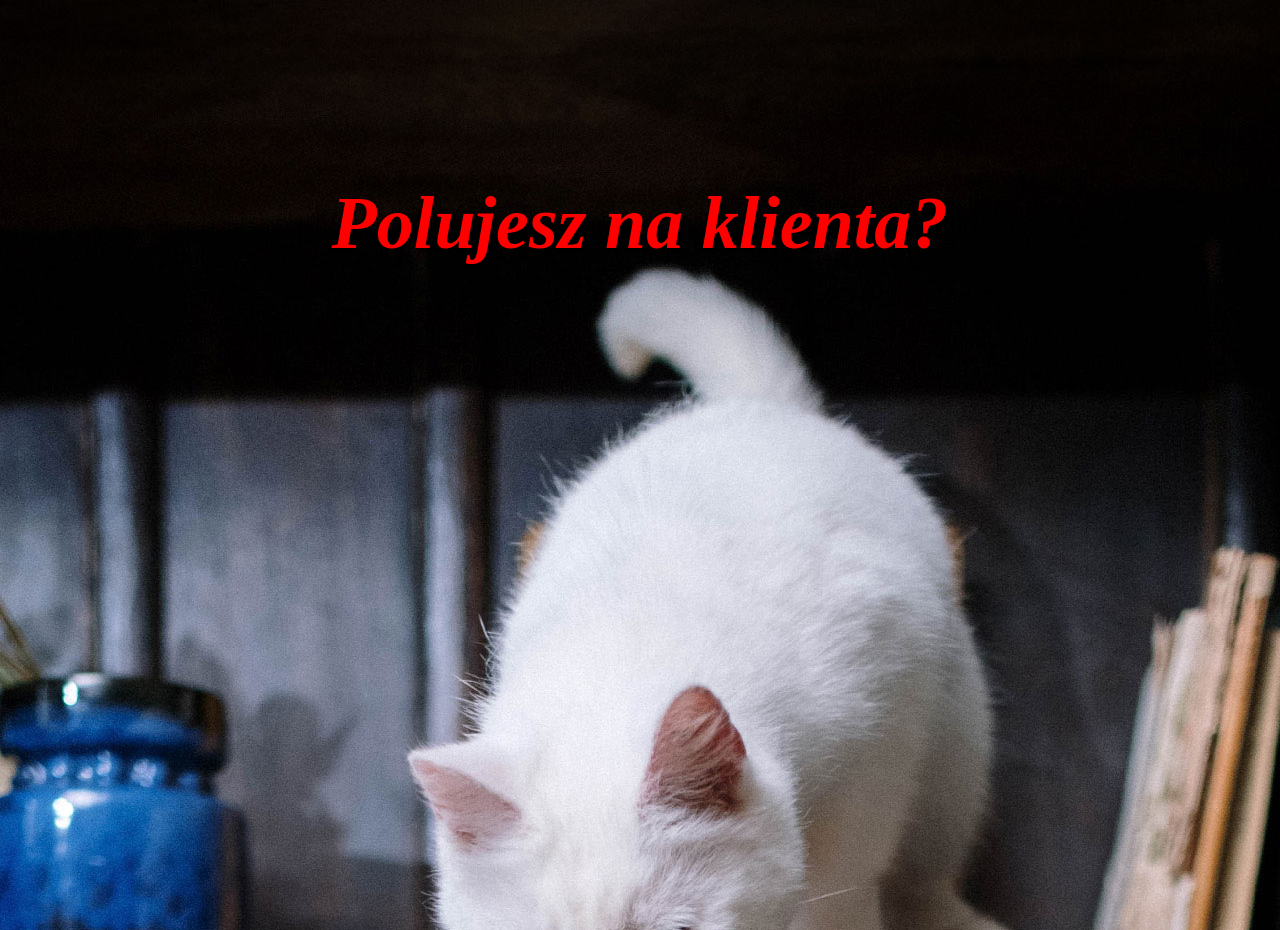
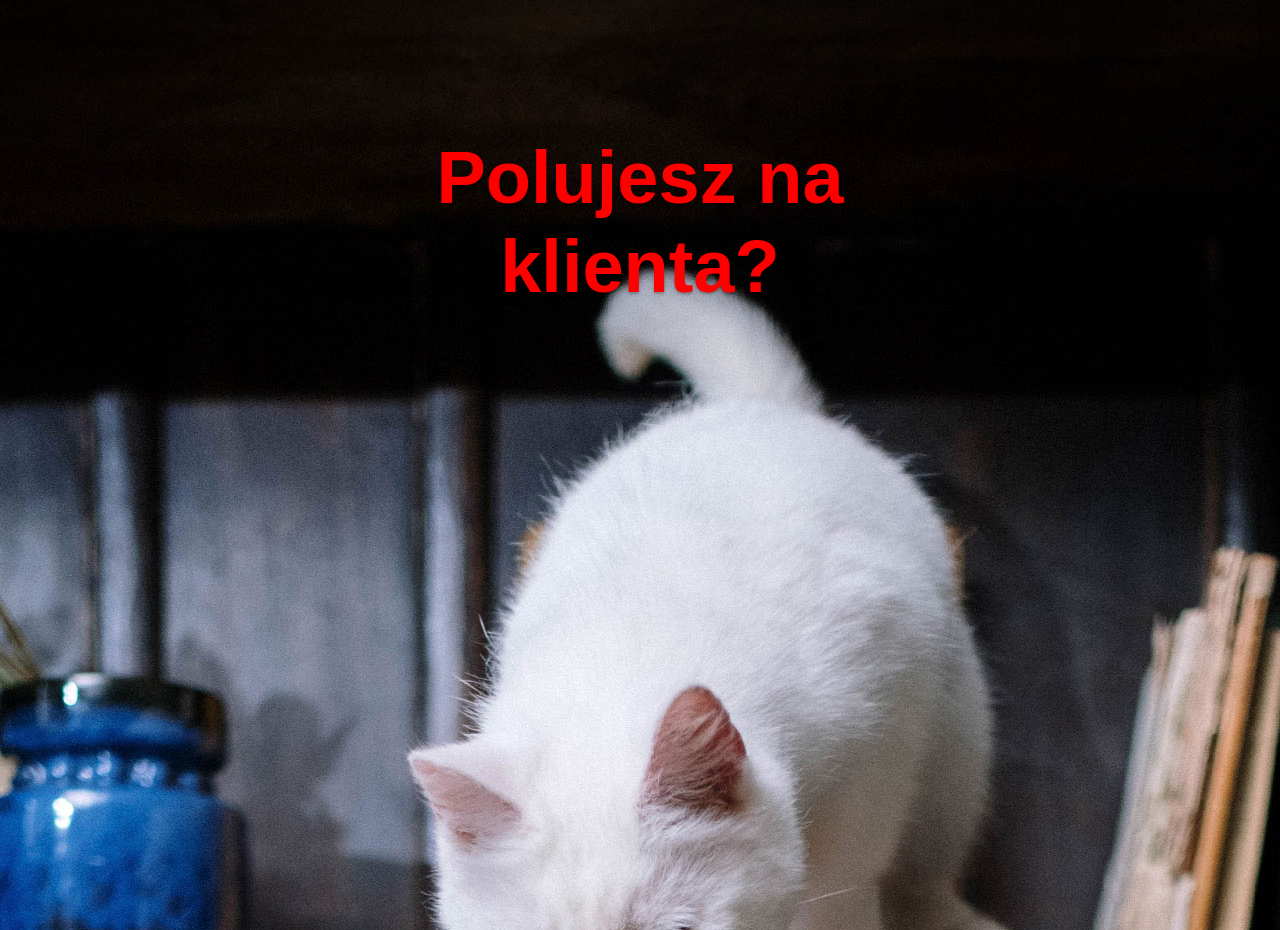
Before and after one commit to ScorpVisual/kocieTextyBad, a plain HTML site: page index.html in a window 1280 px wide. Shown: the part 864-1794 px from the top of the page. Drawn offline with nearby package versions, Linux system fonts and the light colour scheme; a web font is replaced by a local one.

Commit message:
Add files via upload

```diff
--- a/index.html
+++ b/index.html
@@ -66,7 +66,7 @@
 <!-- HERO IMAGE -->
 <div class="hero-image">
   <div>
-    <h1 class="pt-1 mt-0 text-center akapit hero-header">Polujesz na klienta?</h1>
+    <h1 class="pt-1 mt-0 text-center hero-header font-weight-bold">Polujesz na klienta?</h1>
   </div>
   <div class="hero-text">
 
--- a/kocieTexty.css
+++ b/kocieTexty.css
@@ -15,7 +15,7 @@
 
 
 body {
-    background-color: rgb(240, 229, 195);
+    background-color: #dfdfdf;
     margin: auto;
     font-family: 'GlacialIndifferenceRegular', Arial, Helvetica, sans-serif;
     font-weight: normal;
@@ -265,7 +265,7 @@ body {
     top: 10%;
     left: 50%;
     transform: translate(-50%, -50%);
-    color: red;
+    color: #fff;
     font-size: 74px;
     text-shadow: 0 2px 3px rgba(0, 0, 0, 0.3);
   }
```
